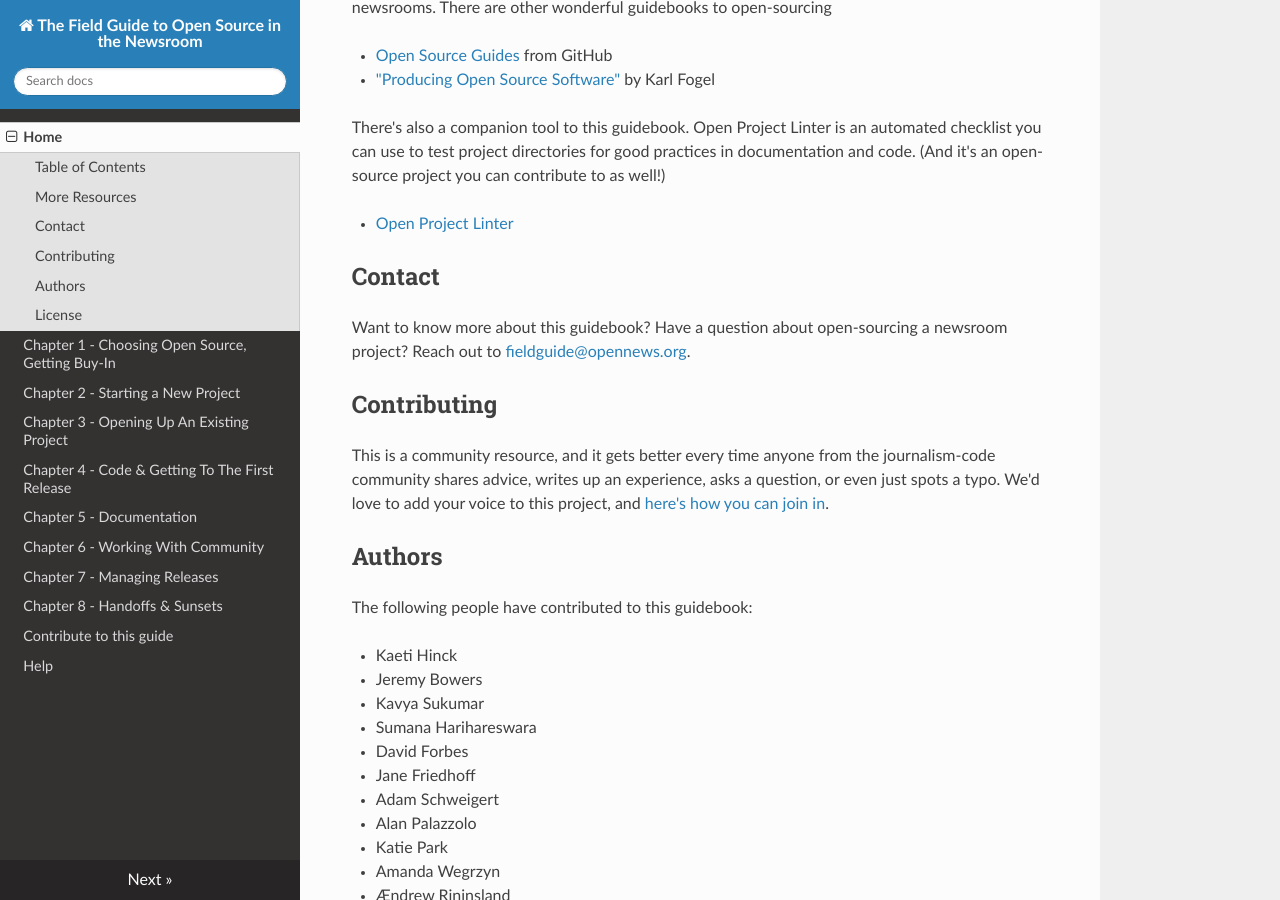
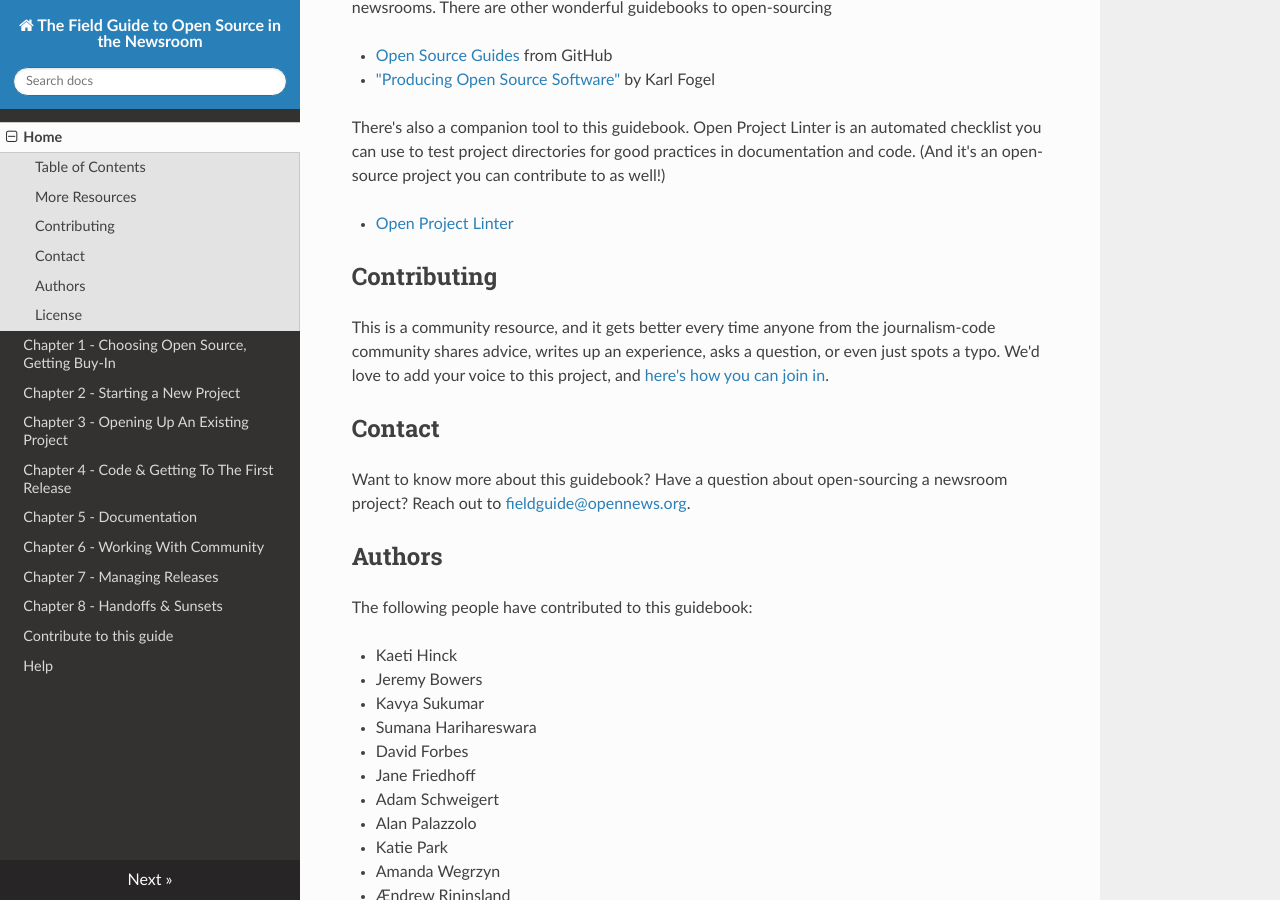
Before and after one commit to OpenNewsLabs/field-guide-open-source-newsroom, an MkDocs documentation site: the page built from docs/index.md, in a window 1280 px wide and 900 px high, scrolled down 996 px. Built offline with MkDocs 1.6.1, drawn with Linux system fonts in a browser that asks for light colours; nearby versions of some CDN libraries; old or Windows-style settings are respelled for this version of MkDocs.

Commit message:
hmmm relative links

```diff
--- a/docs/index.md
+++ b/docs/index.md
@@ -4,20 +4,20 @@ Journalists who work with code know how open-source projects pay off. When we sh
 
 Doing that work isn't easy, though. Newsroom deadlines often don't leave time for cleanup and documentation, much less the planning that leads to reusable code. In newsrooms where open source isn't the norm, it can be hard to make the case for "giving away" your work. A common set of cultural and technical questions come up before, during, and after every open-source release-but as a community we don't have a common pool of answers.
 
-But we're building one together. This guidebook collects the advice and experience of dozens of newsroom developers and technologists, covering the entire open-sourcing process—from starting a project to handoffs and sunsets—in the context of journalism. It's a collaborative resource that will continue to grow, and we'd love to see you use it, [contribute your experience](/docs/contributing.md), and share the great work you're doing with the community of developers, designers, and data analysts in newsrooms everywhere.
+But we're building one together. This guidebook collects the advice and experience of dozens of newsroom developers and technologists, covering the entire open-sourcing process—from starting a project to handoffs and sunsets—in the context of journalism. It's a collaborative resource that will continue to grow, and we'd love to see you use it, [contribute your experience](docs/contributing.md), and share the great work you're doing with the community of developers, designers, and data analysts in newsrooms everywhere.
 
 ## Table of Contents
 
-* [Chapter 1: Choosing Open Source, and Getting Buy-In](/docs/Chapter01-Choosing-Open-Source.md)
-* [Chapter 2: Starting a New Project](/docs/Chapter02-Starting-New-Project.md)
-* [Chapter 3: Opening Up An Existing Project](/docs/Chapter03-Existing-Projects.md)
-* [Chapter 4: Code, and Getting To The First Release](/docs/Chapter04-Code-First-Release.md)
-* [Chapter 5: Documentation](/docs/Chapter05-Documentation.md)
-* [Chapter 6: Working With Community](/docs/Chapter06-Community.md)
-* [Chapter 7: Managing Releases](/docs/Chapter07-Releases.md)
-* [Chapter 8: Handoffs and Sunsets](/docs/Chapter08-Handoffs-Sunsets.md)
-* [Contribute to this guide](/docs/contributing.md)
-* [Help](/docs/help.md)
+* [Chapter 1: Choosing Open Source, and Getting Buy-In](docs/Chapter01-Choosing-Open-Source.md)
+* [Chapter 2: Starting a New Project](docs/Chapter02-Starting-New-Project.md)
+* [Chapter 3: Opening Up An Existing Project](docs/Chapter03-Existing-Projects.md)
+* [Chapter 4: Code, and Getting To The First Release](docs/Chapter04-Code-First-Release.md)
+* [Chapter 5: Documentation](docs/Chapter05-Documentation.md)
+* [Chapter 6: Working With Community](docs/Chapter06-Community.md)
+* [Chapter 7: Managing Releases](docs/Chapter07-Releases.md)
+* [Chapter 8: Handoffs and Sunsets](docs/Chapter08-Handoffs-Sunsets.md)
+* [Contribute to this guide](docs/contributing.md)
+* [Help](docs/help.md)
 
 ## More Resources
 
@@ -30,13 +30,13 @@ There's also a companion tool to this guidebook. Open Project Linter is an autom
 
 * [Open Project Linter](https://github.com/OpenNewsLabs/open-project-linter)
 
+## Contributing
+
+This is a community resource, and it gets better every time anyone from the journalism-code community shares advice, writes up an experience, asks a question, or even just spots a typo. We'd love to add your voice to this project, and [here's how you can join in](docs/contributing.md).
+
 ## Contact
 
 Want to know more about this guidebook? Have a question about open-sourcing a newsroom project? Reach out to [fieldguide@opennews.org](mailto:fieldguide@opennews.org).
-
-## Contributing
-
-This is a community resource, and it gets better every time anyone from the journalism-code community shares advice, writes up an experience, asks a question, or even just spots a typo. We'd love to add your voice to this project, and [here's how you can join in](/docs/contributing.md).
 
 ## Authors
 
```
Also changed, not shown: README.md (+15 -15 lines).
